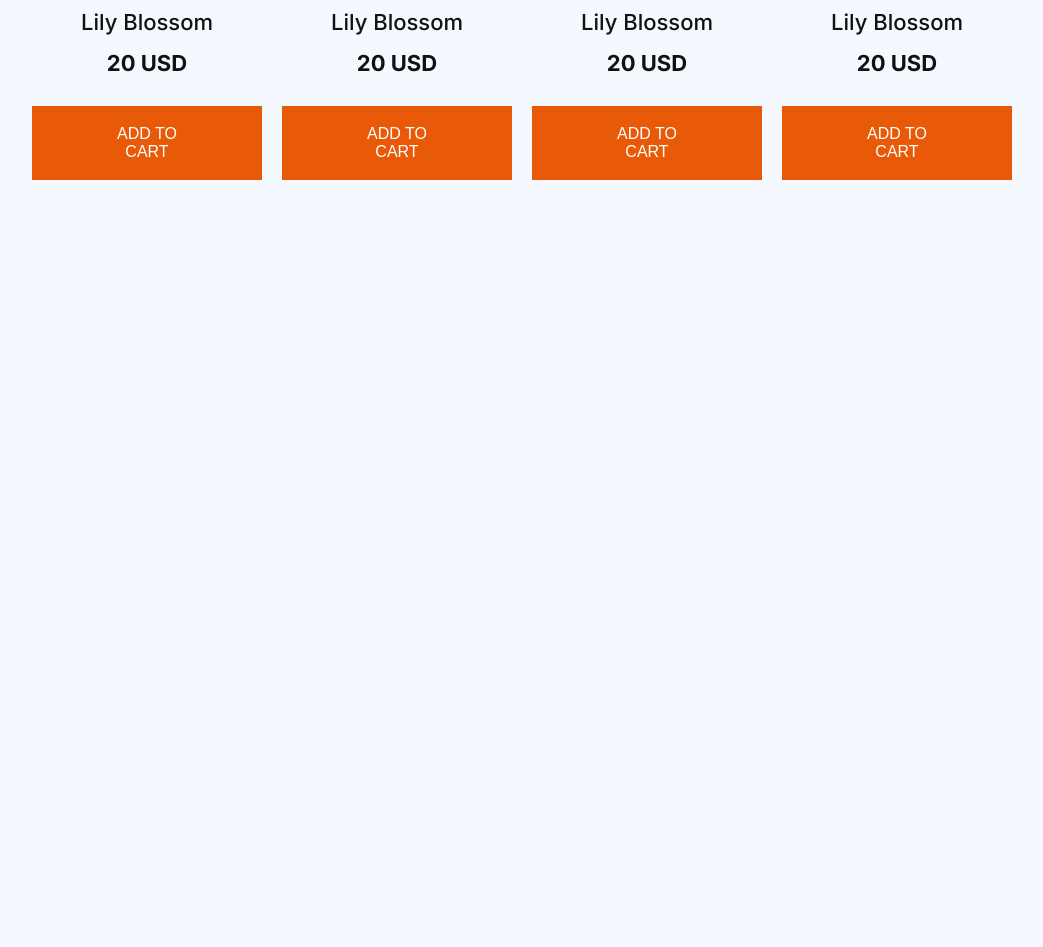
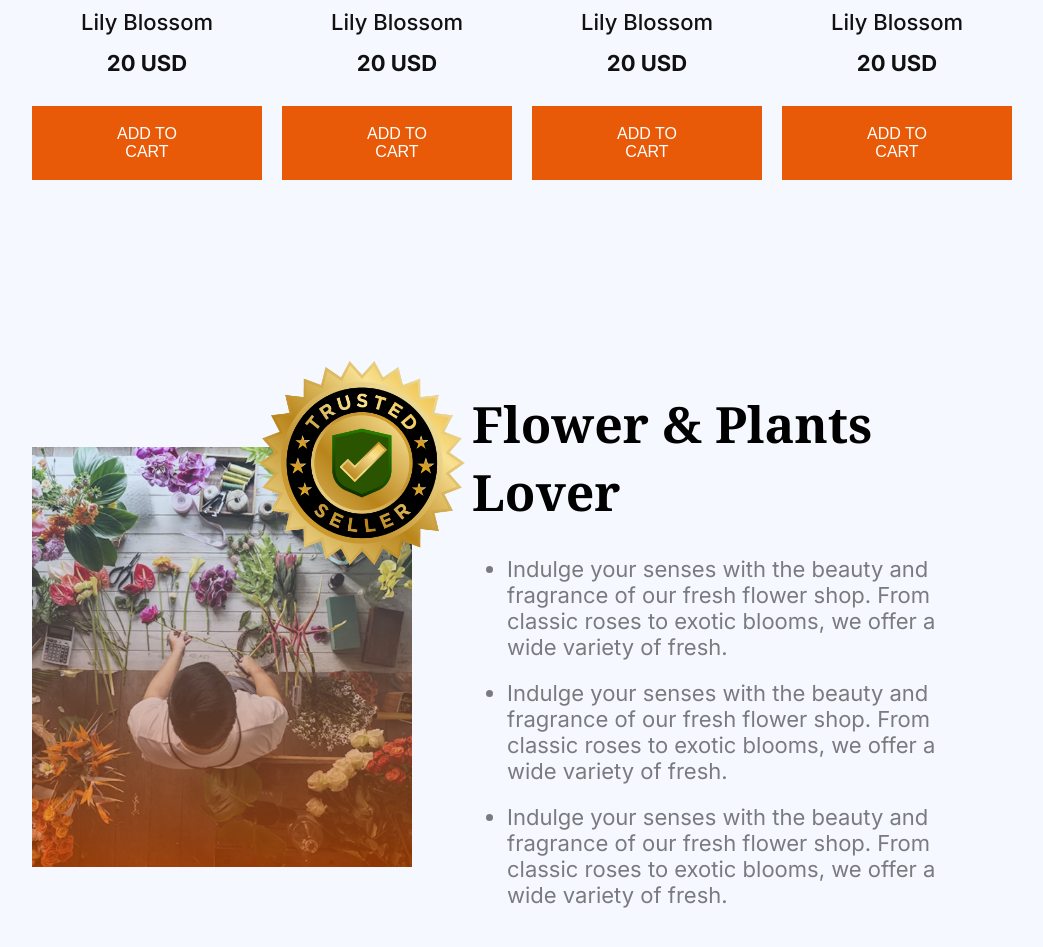
Before and after one commit to rahiarahi/second-assignment, a plain HTML site: page index.html in a window 1280 px wide. Shown: the part 1659-2606 px from the top of the page, without its empty margins (118-1161 px from the left). Before the commit the page ends 1959 px from the top, so only its background shows below. Drawn offline with Linux system fonts and the light colour scheme.

Commit message:
added plants lover section

```diff
--- a/index.html
+++ b/index.html
@@ -91,7 +91,20 @@
         </div>
       </div>
     </section>
-    <section class="plants-lover"></section>
+    <section class="plants-lover">
+      <div class="image-box">
+        <img class="p-lover-image" src="assets/flower-store.png" alt="">
+        <img class="badge" src="assets/trusted-badge.png" alt="">
+      </div>
+      <div class="p-lover-content">
+        <h2 class="p-lover-title noto-serif-two">Flower & Plants Lover</h2>
+        <ul class="p-lover-list inter-one">
+          <li class="list-item">Indulge your senses with the beauty and fragrance of our fresh flower shop. From classic roses to exotic blooms, we offer a wide variety of fresh.</li>
+          <li class="list-item">Indulge your senses with the beauty and fragrance of our fresh flower shop. From classic roses to exotic blooms, we offer a wide variety of fresh.</li>
+          <li class="list-item">Indulge your senses with the beauty and fragrance of our fresh flower shop. From classic roses to exotic blooms, we offer a wide variety of fresh.</li>
+        </ul>
+      </div>
+    </section>
     <section class="latest-deals"></section>
     <section class="join"></section>
   </main>
--- a/styles/style.css
+++ b/styles/style.css
@@ -111,6 +111,7 @@ body{
 }
 .card{
   text-align: center;
+  width: 100%;
 }
 .card img{
   max-width: 100%;
@@ -136,6 +137,48 @@ body{
   border: none;
   padding: 19px 80px;
   margin-top: 30px;
+}
+
+/* plants lover style */
+.plants-lover{
+  display: flex;
+  align-items: center;
+  justify-content: center;
+  gap: 60px;
+  margin: 210px 150px 135px 150px;
+}
+.image-box{
+  position: relative;
+}
+.p-lover-image{
+  max-width: 576px;
+  width: 100%;
+  height: auto;
+}
+.badge{
+  position: absolute;
+  top: -127px;
+  right: -93px;
+  width: 286px;
+  height: 286px;
+}
+.p-lover-content{
+  max-width: 540px;
+}
+.p-lover-title{
+  font-size: 3.125rem;
+  margin-bottom: 30px;
+}
+.p-lover-list{
+  padding-left: 35px;
+  padding-right: 25px;
+}
+.list-item{
+  font-size: 1.375rem;
+  font-weight: 400;
+  color: #000000;
+  opacity: 50%;
+  margin-bottom: 20px;
 }
 
 @media screen and (max-width: 576px) {
@@ -203,7 +246,25 @@ body{
     margin-top: 5px;
   }
   .card-btn{
-    font-size: 1rem;
-    padding: 15px 34px;
+    font-size: 0.875rem;
+    padding: 15px 40px;
+  }
+
+  .plants-lover{
+    flex-direction: column;
+    margin: 20px;
+    margin-top: 30px;
+  }
+  .p-lover-title{
+    font-size: 1.5rem;
+    margin-top: -40px;
+  }
+  .list-item{
+    font-size: 0.875rem;
+    margin-left: -15px;
+    margin-right: -25px;
+  }
+  .badge{
+    display: none;
   }
 }
```
